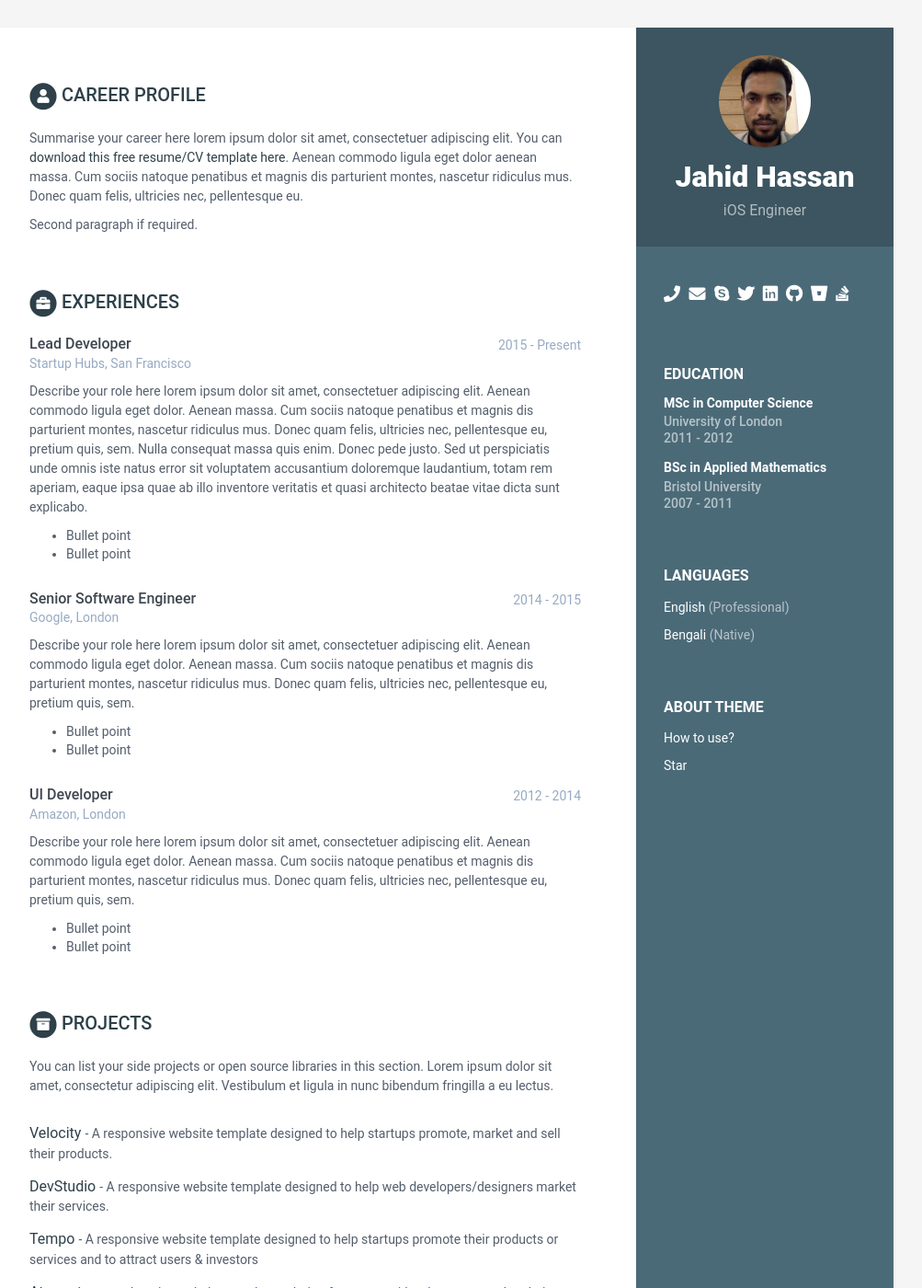
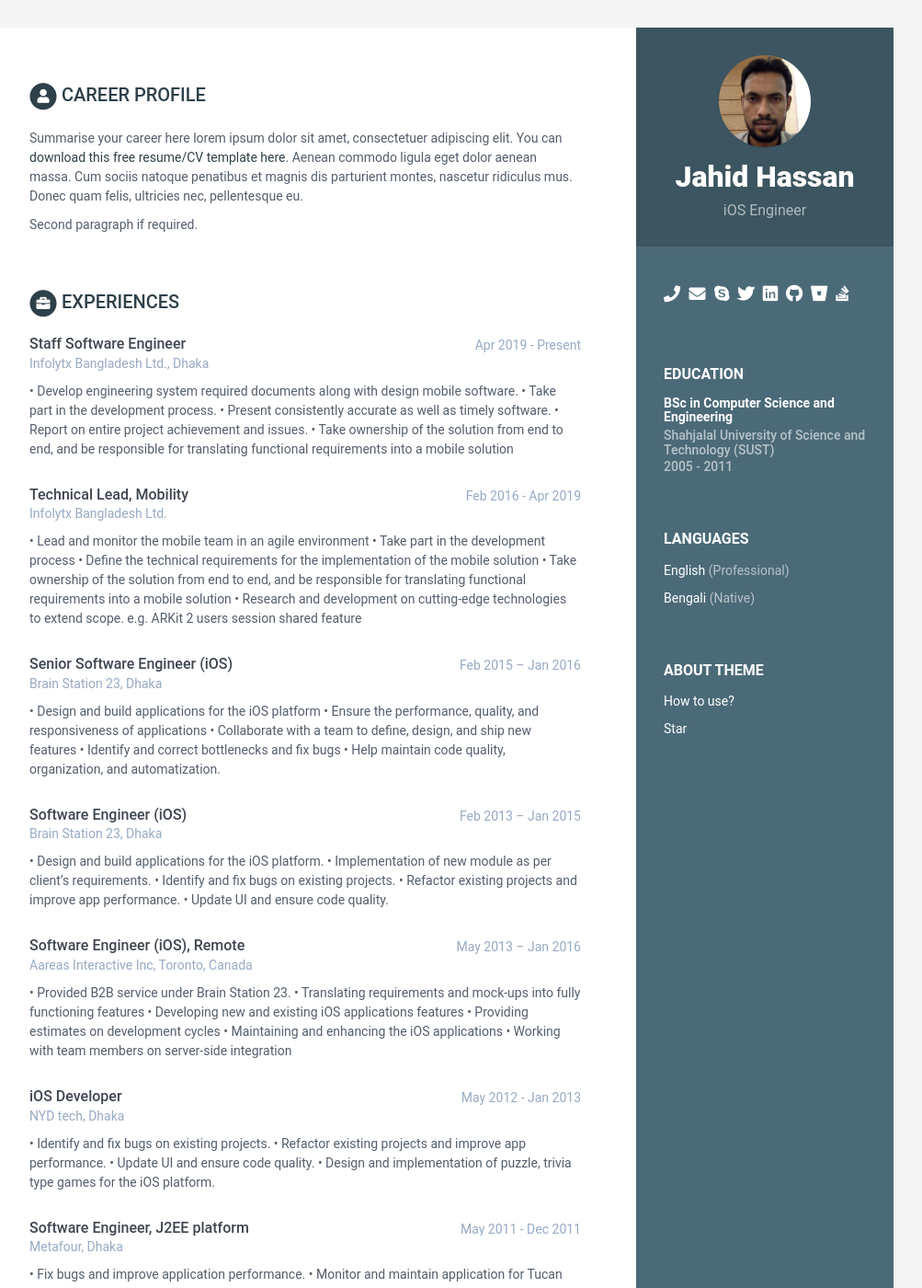
Before and after one commit to mjhassan/mjhassan.github.io, a Jekyll site: the page built from index.html, in a window 1280 px wide and 1400 px high. Shown: the whole window at 92% size, without its empty margins (168-1171 px from the left). Built offline with Jekyll 4.4.1, drawn with Linux system fonts in a browser that asks for light colours; some of the changed text lies outside the part shown.

Commit message:
updated work experiences

```diff
--- a/_data/data.yml
+++ b/_data/data.yml
@@ -44,22 +44,9 @@ career-profile:
       Second paragraph if required.
 
 education:
-    - degree: MSc in Computer Science
-      university: University of London
-      time: 2011 - 2012
-      details: |
-        Describe your study here lorem ipsum dolor sit amet, consectetuer
-        adipiscing elit. Aenean commodo ligula eget dolor. Aenean massa. Cum
-        sociis natoque penatibus et magnis dis parturient montes, nascetur
-        ridiculus mus. Donec quam felis, ultricies nec, pellentesque eu,
-        pretium quis, sem.
-
-          - Bullet point
-          - Bullet point
-
-    - degree: BSc in Applied Mathematics
-      university: Bristol University
-      time: 2007 - 2011
+    - degree: BSc in Computer Science and Engineering
+      university: Shahjalal University of Science and Technology (SUST)
+      time: 2005 - 2011
       details: |
         Describe your study here lorem ipsum dolor sit amet, consectetuer
         adipiscing elit. Aenean commodo ligula eget dolor. Aenean massa. Cum
@@ -71,48 +58,75 @@ education:
           - Bullet point
 
 experiences:
-    - role: Lead Developer
-      time: 2015 - Present
-      company: Startup Hubs, San Francisco
+    - role: Staff Software Engineer
+      time: Apr 2019 - Present
+      company: Infolytx Bangladesh Ltd., Dhaka
       details: |
-        Describe your role here lorem ipsum dolor sit amet, consectetuer
-        adipiscing elit. Aenean commodo ligula eget dolor. Aenean massa.
-        Cum sociis natoque penatibus et magnis dis parturient montes,
-        nascetur ridiculus mus. Donec quam felis, ultricies nec,
-        pellentesque eu, pretium quis, sem. Nulla consequat massa quis
-        enim. Donec pede justo. Sed ut perspiciatis unde omnis iste natus
-        error sit voluptatem accusantium doloremque laudantium, totam rem
-        aperiam, eaque ipsa quae ab illo inventore veritatis et quasi
-        architecto beatae vitae dicta sunt explicabo.
+        • Develop engineering system required documents along with design mobile software.
+        • Take part in the development process.
+        • Present consistently accurate as well as timely software.
+        • Report on entire project achievement and issues.
+        • Take ownership of the solution from end to end, and be responsible for translating
+        functional requirements into a mobile solution
 
-          - Bullet point
-          - Bullet point
+    - role: Technical Lead, Mobility
+      time: Feb 2016 - Apr 2019
+      company: Infolytx Bangladesh Ltd.
+      details: |
+        • Lead and monitor the mobile team in an agile environment
+        • Take part in the development process
+        • Define the technical requirements for the implementation of the mobile solution
+        • Take ownership of the solution from end to end, and be responsible for translating
+        functional requirements into a mobile solution
+        • Research and development on cutting-edge technologies to extend scope. e.g.
+        ARKit 2 users session shared feature
 
-    - role: Senior Software Engineer
-      time: 2014 - 2015
-      company: Google, London
+    - role: Senior Software Engineer (iOS)
+      time: Feb 2015 – Jan 2016
+      company: Brain Station 23, Dhaka
       details: |
-        Describe your role here lorem ipsum dolor sit amet, consectetuer
-        adipiscing elit. Aenean commodo ligula eget dolor. Aenean massa.
-        Cum sociis natoque penatibus et magnis dis parturient montes,
-        nascetur ridiculus mus. Donec quam felis, ultricies nec,
-        pellentesque eu, pretium quis, sem.
+        • Design and build applications for the iOS platform
+        • Ensure the performance, quality, and responsiveness of applications
+        • Collaborate with a team to define, design, and ship new features
+        • Identify and correct bottlenecks and fix bugs
+        • Help maintain code quality, organization, and automatization.
 
-          - Bullet point
-          - Bullet point
+    - role: Software Engineer (iOS)
+      time: Feb 2013 – Jan 2015
+      company: Brain Station 23, Dhaka
+      details: |
+        • Design and build applications for the iOS platform.
+        • Implementation of new module as per client’s requirements.
+        • Identify and fix bugs on existing projects.
+        • Refactor existing projects and improve app performance.
+        • Update UI and ensure code quality.
 
-    - role: UI Developer
-      time: 2012 - 2014
-      company: Amazon, London
+    - role: Software Engineer (iOS), Remote
+      time: May 2013 – Jan 2016
+      company: Aareas Interactive Inc, Toronto, Canada
       details: |
-        Describe your role here lorem ipsum dolor sit amet, consectetuer
-        adipiscing elit. Aenean commodo ligula eget dolor. Aenean massa.
-        Cum sociis natoque penatibus et magnis dis parturient montes,
-        nascetur ridiculus mus. Donec quam felis, ultricies nec,
-        pellentesque eu, pretium quis, sem.
+        • Provided B2B service under Brain Station 23.
+        • Translating requirements and mock-ups into fully functioning features
+        • Developing new and existing iOS applications features
+        • Providing estimates on development cycles
+        • Maintaining and enhancing the iOS applications
+        • Working with team members on server-side integration
 
-          - Bullet point
-          - Bullet point
+    - role: iOS Developer
+      time: May 2012 - Jan 2013
+      company: NYD tech, Dhaka
+      details: |
+        • Identify and fix bugs on existing projects.
+        • Refactor existing projects and improve app performance.
+        • Update UI and ensure code quality.
+        • Design and implementation of puzzle, trivia type games for the iOS platform.
+
+    - role: Software Engineer, J2EE platform
+      time: May 2011 - Dec 2011
+      company: Metafour, Dhaka
+      details: |
+        • Fix bugs and improve application performance.
+        • Monitor and maintain application for Tucan Travel on daily basis.
 
 projects:
     title: Projects
```
